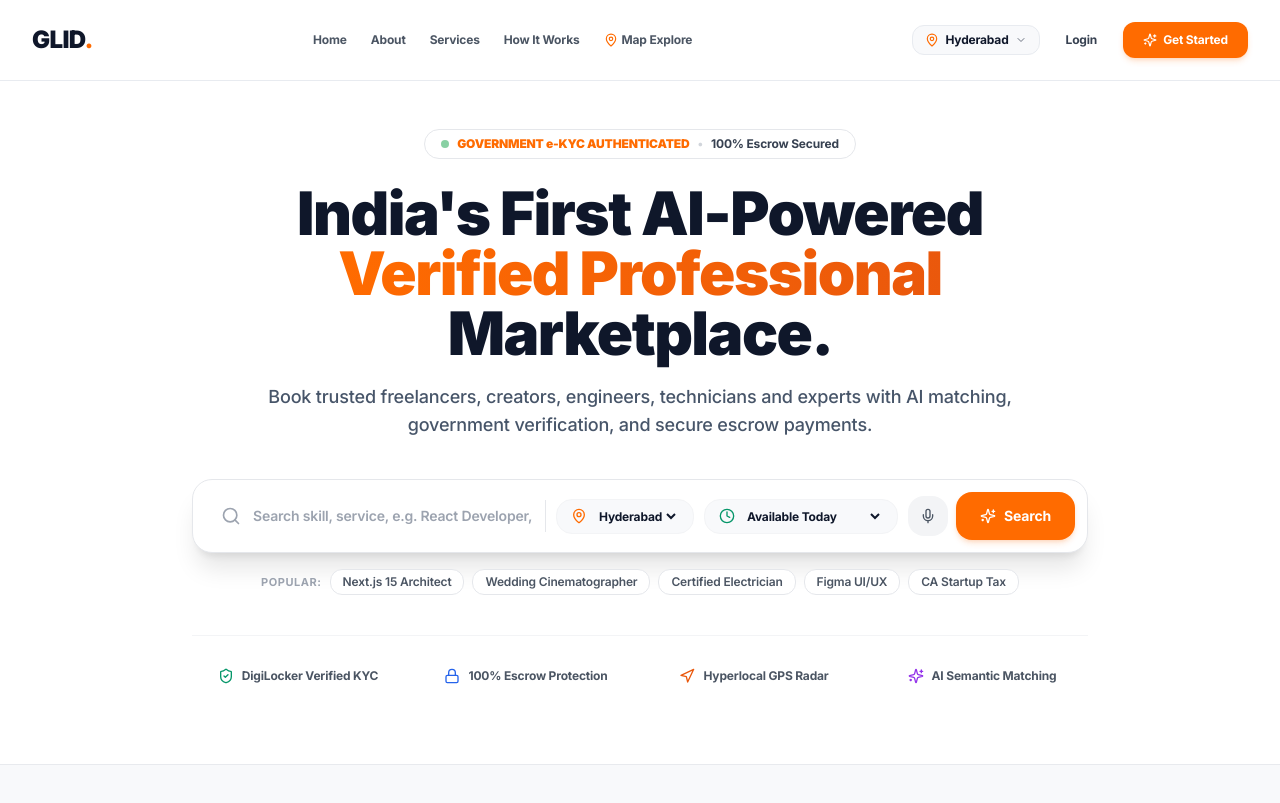
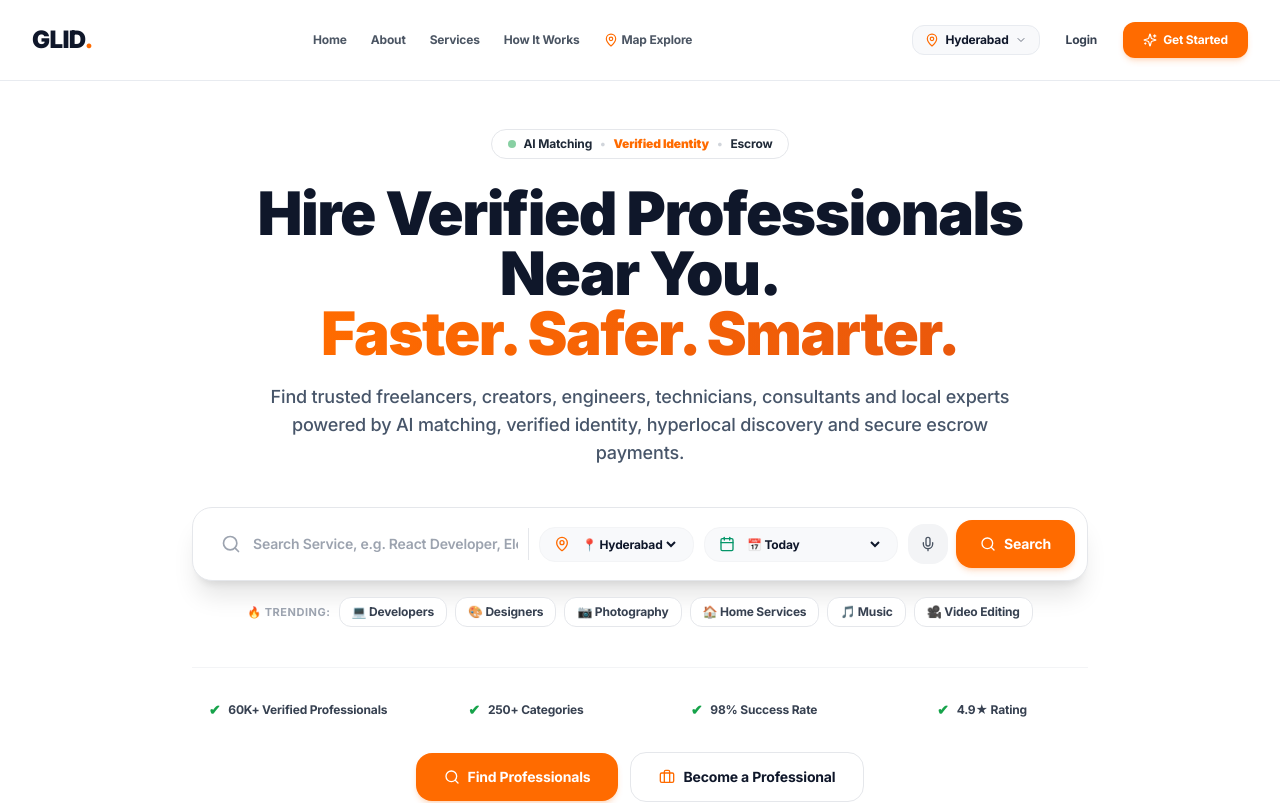
Before and after one commit to giridhar-123974/Glid, a Next.js app: page / in a window 1280 px wide. Shown: the top 803 px of the page. Built offline with nearby package versions, Linux system fonts and the light colour scheme.

Commit message:
hero: update copy to 'Hire Verified Professionals Near You. Faster. Safer. Smarter.', trending chips, trust metrics, and dual CTAs

```diff
--- a/src/components/home/MasterGlidPlatform.tsx
+++ b/src/components/home/MasterGlidPlatform.tsx
@@ -321,22 +321,24 @@ export default function MasterGlidPlatform() {
         {/* Top Minimal Trust Pill */}
         <div className="inline-flex items-center gap-2 px-4 py-1.5 rounded-full bg-white border border-gray-200 text-[#0F172A] text-xs font-bold shadow-xs mb-6 animate-in fade-in">
           <span className="w-2 h-2 rounded-full bg-[#16A34A] animate-pulse" />
-          <span className="text-[#FF6B00] font-black">GOVERNMENT e-KYC AUTHENTICATED</span>
+          <span className="text-gray-800 font-bold">AI Matching</span>
           <span className="text-gray-300">•</span>
-          <span className="text-gray-700">100% Escrow Secured</span>
-        </div>
-
-        {/* Investor-Grade Primary Headline */}
+          <span className="text-[#FF6B00] font-black">Verified Identity</span>
+          <span className="text-gray-300">•</span>
+          <span className="text-gray-800 font-bold">Escrow</span>
+        </div>
+
+        {/* Primary Headline */}
         <h1 className="text-3xl sm:text-5xl lg:text-6xl font-black text-[#0F172A] tracking-tight leading-[1.12] max-w-4xl mx-auto">
-          India&apos;s First AI-Powered <br className="hidden sm:inline" />
+          Hire Verified Professionals Near You. <br />
           <span className="bg-gradient-to-r from-[#FF6B00] to-[#EA580C] bg-clip-text text-transparent">
-            Verified Professional
-          </span> Marketplace.
+            Faster. Safer. Smarter.
+          </span>
         </h1>
 
-        {/* Crystal Clear Subtitle */}
+        {/* Subtitle */}
         <p className="mt-4 sm:mt-5 text-sm sm:text-lg text-[#475569] font-medium max-w-3xl mx-auto leading-relaxed">
-          Book trusted freelancers, creators, engineers, technicians and experts with AI matching, government verification, and secure escrow payments.
+          Find trusted freelancers, creators, engineers, technicians, consultants and local experts powered by AI matching, verified identity, hyperlocal discovery and secure escrow payments.
         </p>
 
         {/* Unified Search Experience */}
@@ -356,7 +358,7 @@ export default function MasterGlidPlatform() {
                 type="text"
                 value={searchQuery}
                 onChange={(e) => setSearchQuery(e.target.value)}
-                placeholder="Search skill, service, e.g. React Developer, Electrician, Drone Pilot..."
+                placeholder="Search Service, e.g. React Developer, Electrician..."
                 className="w-full text-xs sm:text-sm font-semibold text-[#0F172A] placeholder:text-gray-400 focus:outline-none bg-transparent"
               />
               {searchQuery && (
@@ -376,27 +378,27 @@ export default function MasterGlidPlatform() {
                 onChange={(e) => setSelectedCity(e.target.value)}
                 className="text-xs font-bold text-[#0F172A] bg-transparent focus:outline-none cursor-pointer"
               >
-                <option value="Hyderabad">Hyderabad</option>
-                <option value="Bengaluru">Bengaluru</option>
-                <option value="Mumbai">Mumbai</option>
-                <option value="Delhi NCR">Delhi NCR</option>
-                <option value="Chennai">Chennai</option>
-                <option value="Pune">Pune</option>
+                <option value="Hyderabad">📍 Hyderabad</option>
+                <option value="Bengaluru">📍 Bengaluru</option>
+                <option value="Mumbai">📍 Mumbai</option>
+                <option value="Delhi NCR">📍 Delhi NCR</option>
+                <option value="Chennai">📍 Chennai</option>
+                <option value="Pune">📍 Pune</option>
               </select>
             </div>
 
             {/* Availability Option */}
             <div className="flex items-center gap-2 px-3.5 py-2 bg-[#F8F9FB] rounded-2xl border border-gray-100">
-              <Clock className="w-4 h-4 text-emerald-600 flex-shrink-0" />
+              <Calendar className="w-4 h-4 text-emerald-600 flex-shrink-0" />
               <select
                 value={selectedAvailability}
                 onChange={(e) => setSelectedAvailability(e.target.value)}
                 className="text-xs font-bold text-[#0F172A] bg-transparent focus:outline-none cursor-pointer"
               >
-                <option value="today">Available Today</option>
+                <option value="today">📅 Today</option>
                 <option value="emergency">⚡ Emergency (30m)</option>
-                <option value="tomorrow">Tomorrow</option>
-                <option value="this_week">This Week</option>
+                <option value="tomorrow">📅 Tomorrow</option>
+                <option value="this_week">📅 This Week</option>
               </select>
             </div>
 
@@ -417,49 +419,78 @@ export default function MasterGlidPlatform() {
                 type="submit"
                 className="flex-1 md:flex-initial px-6 py-3.5 rounded-2xl bg-[#FF6B00] hover:bg-[#E55F00] active:scale-95 text-white text-xs sm:text-sm font-bold shadow-md shadow-orange-500/20 flex items-center justify-center gap-2 transition-all"
               >
-                <Sparkles className="w-4 h-4" />
+                <Search className="w-4 h-4" />
                 <span>Search</span>
               </button>
             </div>
           </form>
 
-          {/* Popular Search Pills */}
+          {/* Trending Categories Pills */}
           <div className="flex flex-wrap items-center justify-center gap-2 mt-4 text-xs">
-            <span className="text-gray-400 font-bold text-[11px] uppercase tracking-wider">Popular:</span>
-            {['Next.js 15 Architect', 'Wedding Cinematographer', 'Certified Electrician', 'Figma UI/UX', 'CA Startup Tax'].map((tag) => (
+            <span className="text-gray-400 font-bold text-[11px] uppercase tracking-wider flex items-center gap-1">
+              🔥 Trending:
+            </span>
+            {[
+              { label: '💻 Developers', query: 'Developers' },
+              { label: '🎨 Designers', query: 'Designers' },
+              { label: '📷 Photography', query: 'Photography' },
+              { label: '🏠 Home Services', query: 'Home Services' },
+              { label: '🎵 Music', query: 'Music' },
+              { label: '🎥 Video Editing', query: 'Video Editing' }
+            ].map((tag) => (
               <button
-                key={tag}
+                key={tag.query}
                 type="button"
                 onClick={() => {
-                  setSearchQuery(tag);
-                  window.location.href = `/explore?q=${encodeURIComponent(tag)}`;
+                  setSearchQuery(tag.query);
+                  window.location.href = `/explore?q=${encodeURIComponent(tag.query)}`;
                 }}
-                className="px-3 py-1 rounded-xl bg-white border border-gray-200 text-gray-600 hover:text-[#FF6B00] hover:border-orange-200 text-xs font-semibold transition-all shadow-2xs"
+                className="px-3 py-1.5 rounded-xl bg-white border border-gray-200 text-gray-700 hover:text-[#FF6B00] hover:border-orange-300 text-xs font-bold transition-all shadow-2xs hover:-translate-y-0.5"
               >
-                {tag}
+                {tag.label}
               </button>
             ))}
           </div>
         </div>
 
-        {/* Trust Badges Bar */}
-        <div className="grid grid-cols-2 sm:grid-cols-4 gap-4 max-w-4xl mx-auto mt-10 pt-8 border-t border-gray-100 text-xs font-bold text-gray-600">
+        {/* 4 Trust Metrics Checkmarks */}
+        <div className="grid grid-cols-2 sm:grid-cols-4 gap-4 max-w-4xl mx-auto mt-10 pt-8 border-t border-gray-100 text-xs font-bold text-gray-700">
           <div className="flex items-center justify-center gap-2">
-            <ShieldCheck className="w-4 h-4 text-emerald-600" />
-            <span>DigiLocker Verified KYC</span>
+            <span className="text-[#16A34A] font-black text-sm">✔</span>
+            <span>60K+ Verified Professionals</span>
           </div>
           <div className="flex items-center justify-center gap-2">
-            <Lock className="w-4 h-4 text-blue-600" />
-            <span>100% Escrow Protection</span>
+            <span className="text-[#16A34A] font-black text-sm">✔</span>
+            <span>250+ Categories</span>
           </div>
           <div className="flex items-center justify-center gap-2">
-            <Navigation className="w-4 h-4 text-orange-600" />
-            <span>Hyperlocal GPS Radar</span>
+            <span className="text-[#16A34A] font-black text-sm">✔</span>
+            <span>98% Success Rate</span>
           </div>
           <div className="flex items-center justify-center gap-2">
-            <Sparkles className="w-4 h-4 text-purple-600" />
-            <span>AI Semantic Matching</span>
-          </div>
+            <span className="text-[#16A34A] font-black text-sm">✔</span>
+            <span>4.9★ Rating</span>
+          </div>
+        </div>
+
+        {/* Dual Primary Action CTA Buttons */}
+        <div className="flex flex-col sm:flex-row items-center justify-center gap-3 mt-8">
+          <Link
+            href="/explore"
+            className="w-full sm:w-auto px-7 py-3.5 rounded-2xl bg-[#FF6B00] hover:bg-[#E55F00] active:scale-95 text-white font-bold text-xs sm:text-sm shadow-md shadow-orange-500/20 transition-all flex items-center justify-center gap-2"
+          >
+            <Search className="w-4 h-4" />
+            <span>Find Professionals</span>
+          </Link>
+
+          <button
+            type="button"
+            onClick={() => openOnboarding('professional')}
+            className="w-full sm:w-auto px-7 py-3.5 rounded-2xl bg-white hover:bg-gray-50 active:scale-95 text-[#0F172A] font-bold text-xs sm:text-sm border border-gray-200 shadow-2xs transition-all flex items-center justify-center gap-2"
+          >
+            <Briefcase className="w-4 h-4 text-[#FF6B00]" />
+            <span>Become a Professional</span>
+          </button>
         </div>
 
       </section>
```
